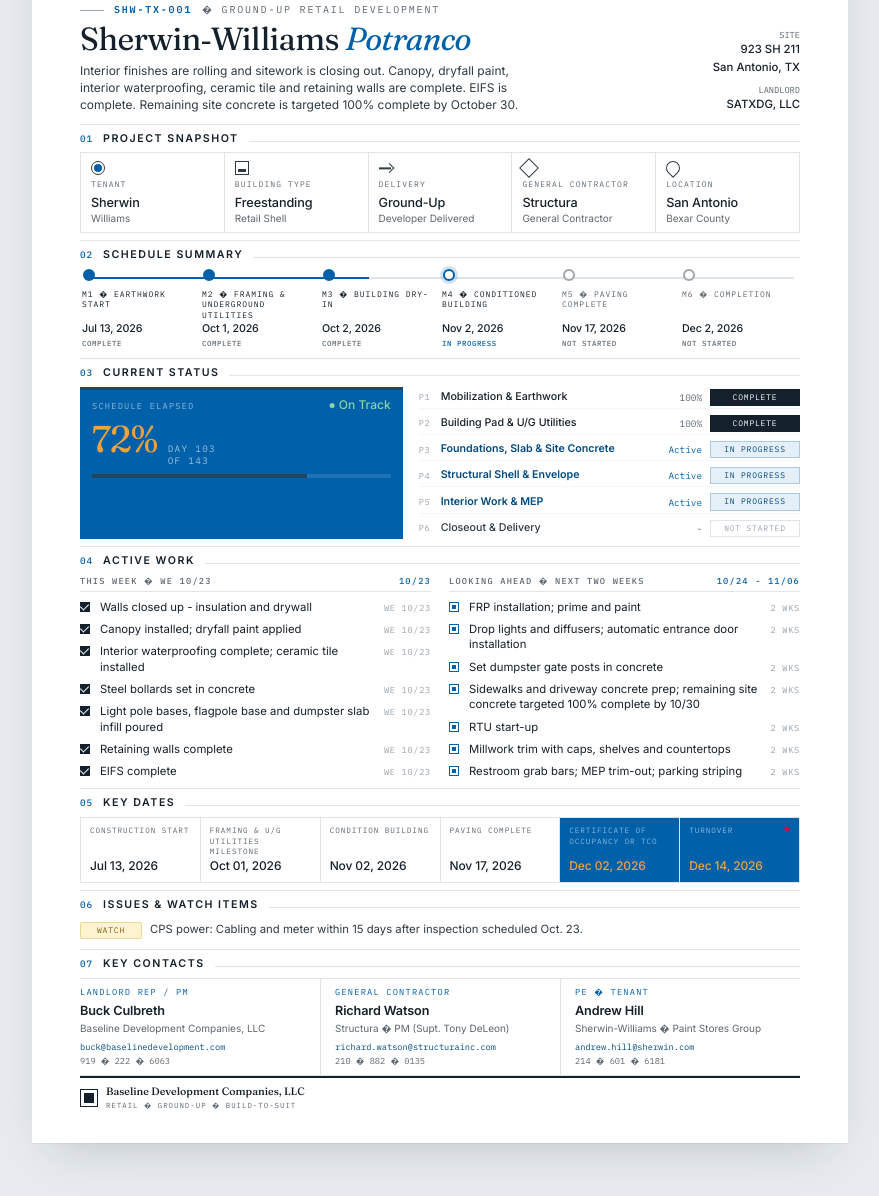
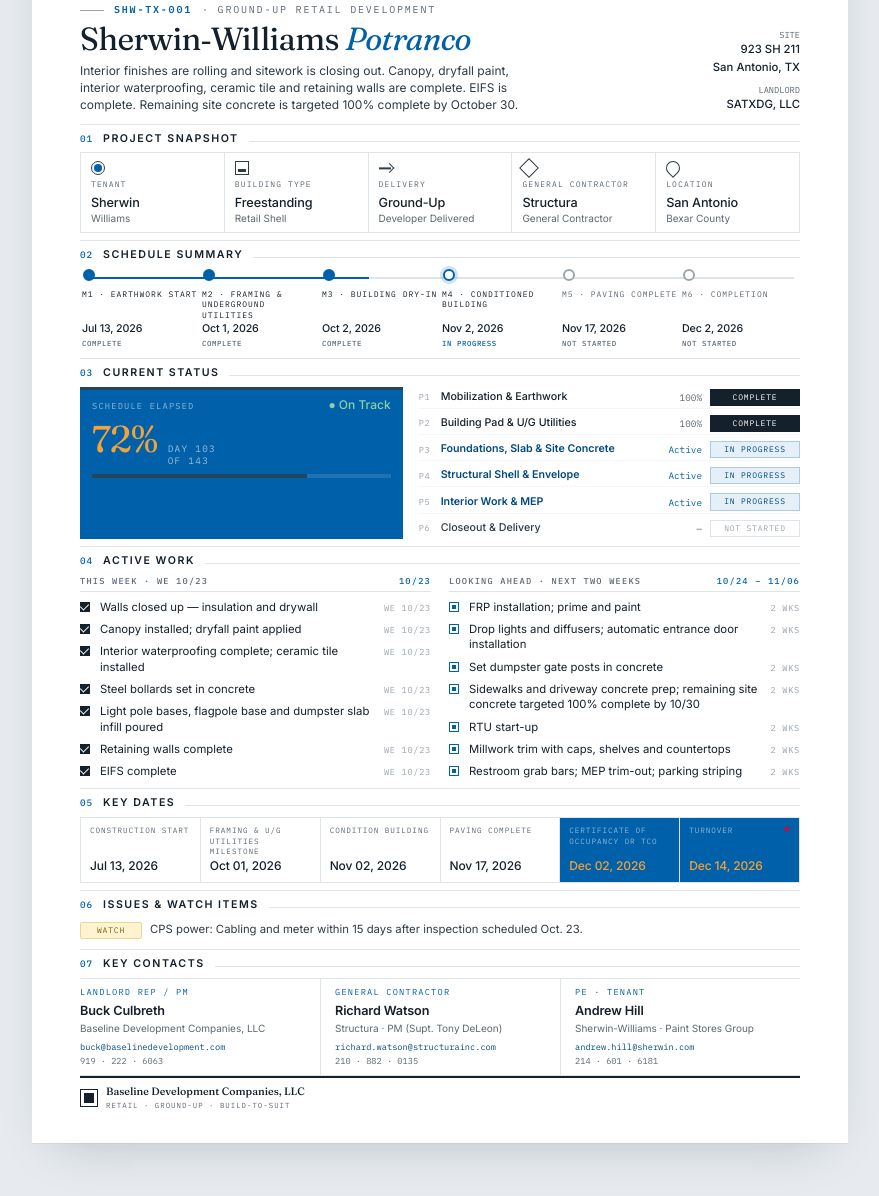
Before and after one commit to Harvey-Buck/SW_SATX-Project-Reports, a plain HTML site: page construction-status.html in a window 1280 px wide. Shown: the part 146-1342 px from the top of the page, without its empty margins (200-1079 px from the left). Drawn offline with Linux system fonts and the light colour scheme.

```diff
--- a/construction-status.html
+++ b/construction-status.html
@@ -2,7 +2,7 @@
 <html lang="en">
 <head>
 <meta charset="utf-8">
-<title>SHW-TX-001 � Sherwin Williams Potranco � Project Status</title>
+<title>SHW-TX-001 · Sherwin Williams Potranco · Project Status</title>
 <meta name="viewport" content="width=device-width, initial-scale=1">
 <link rel="preconnect" href="https://fonts.googleapis.com">
 <link rel="preconnect" href="https://fonts.gstatic.com" crossorigin>
@@ -541,7 +541,7 @@
     <div class="doc-meta">
       <div><strong>CONSTRUCTION STATUS</strong></div>
       <div>Issued <span style="color:var(--ink)">10 / 23 / 2026</span></div>
-      <div style="margin-top:4px"><span class="status-pill"><span class="dot"></span>Active � Interior Work, Envelope &amp; Sitework</span></div>
+      <div style="margin-top:4px"><span class="status-pill"><span class="dot"></span>Active · Interior Work, Envelope &amp; Sitework</span></div>
     </div>
   </div>
 
@@ -551,7 +551,7 @@
       <div class="eyebrow">
         <span class="bar"></span>
         <span class="code">SHW-TX-001</span>
-        <span>� Ground-Up Retail Development</span>
+        <span>· Ground-Up Retail Development</span>
       </div>
       <h1>Sherwin&#8209;Williams <em>Potranco</em></h1>
       <div class="subtitle">Interior finishes are rolling and sitework is closing out. Canopy, dryfall paint, interior waterproofing, ceramic tile and retaining walls are complete. EIFS is complete. Remaining site concrete is targeted 100% complete by October 30.</div>
@@ -565,7 +565,7 @@
     </div>
   </div>
 
-  <!-- 01 � SNAPSHOT -->
+  <!-- 01 · SNAPSHOT -->
   <section class="section">
     <div class="section-head">
       <span class="section-num">01</span>
@@ -601,7 +601,7 @@
     </div>
   </section>
 
-  <!-- 02 � SCHEDULE -->
+  <!-- 02 · SCHEDULE -->
   <section class="section">
     <div class="section-head">
       <span class="section-num">02</span>
@@ -614,39 +614,39 @@
       <div class="milestones">
         <div class="ms done">
           <div class="ms-dot"></div>
-          <div class="ms-label">M1 � Earthwork Start</div>
+          <div class="ms-label">M1 · Earthwork Start</div>
           <div class="ms-date">Jul 13, 2026<span class="ms-status">Complete</span></div>
         </div>
         <div class="ms done">
           <div class="ms-dot"></div>
-          <div class="ms-label">M2 � Framing &amp; Underground Utilities</div>
+          <div class="ms-label">M2 · Framing &amp; Underground Utilities</div>
           <div class="ms-date">Oct 1, 2026<span class="ms-status">Complete</span></div>
         </div>
         <div class="ms done">
           <div class="ms-dot"></div>
-          <div class="ms-label">M3 � Building Dry-In</div>
+          <div class="ms-label">M3 · Building Dry-In</div>
           <div class="ms-date">Oct 2, 2026<span class="ms-status">Complete</span></div>
         </div>
         <div class="ms current">
           <div class="ms-dot"></div>
-          <div class="ms-label">M4 � Conditioned Building</div>
+          <div class="ms-label">M4 · Conditioned Building</div>
           <div class="ms-date">Nov 2, 2026<span class="ms-status">In Progress</span></div>
         </div>
         <div class="ms">
           <div class="ms-dot"></div>
-          <div class="ms-label">M5 � Paving Complete</div>
+          <div class="ms-label">M5 · Paving Complete</div>
           <div class="ms-date">Nov 17, 2026<span class="ms-status">Not Started</span></div>
         </div>
         <div class="ms">
           <div class="ms-dot"></div>
-          <div class="ms-label">M6 � Completion</div>
+          <div class="ms-label">M6 · Completion</div>
           <div class="ms-date">Dec 2, 2026<span class="ms-status">Not Started</span></div>
         </div>
       </div>
     </div>
   </section>
 
-  <!-- 03 � STATUS -->
+  <!-- 03 · STATUS -->
   <section class="section">
     <div class="section-head">
       <span class="section-num">03</span>
@@ -699,14 +699,14 @@
         <div class="phase">
           <span class="no">P6</span>
           <span class="name">Closeout &amp; Delivery</span>
-          <span class="pct">-</span>
+          <span class="pct">—</span>
           <span class="state">Not Started</span>
         </div>
       </div>
     </div>
   </section>
 
-  <!-- 04 � ACTIVE WORK -->
+  <!-- 04 · ACTIVE WORK -->
   <section class="section">
     <div class="section-head">
       <span class="section-num">04</span>
@@ -715,9 +715,9 @@
     </div>
     <div class="work-cols">
       <div class="work-col left">
-        <h4><span>This Week � WE 10/23</span><span class="tag">10/23</span></h4>
+        <h4><span>This Week · WE 10/23</span><span class="tag">10/23</span></h4>
         <ul>
-          <li><span class="ck"></span><span>Walls closed up - insulation and drywall</span><span class="dt">WE 10/23</span></li>
+          <li><span class="ck"></span><span>Walls closed up — insulation and drywall</span><span class="dt">WE 10/23</span></li>
           <li><span class="ck"></span><span>Canopy installed; dryfall paint applied</span><span class="dt">WE 10/23</span></li>
           <li><span class="ck"></span><span>Interior waterproofing complete; ceramic tile installed</span><span class="dt">WE 10/23</span></li>
           <li><span class="ck"></span><span>Steel bollards set in concrete</span><span class="dt">WE 10/23</span></li>
@@ -727,7 +727,7 @@
         </ul>
       </div>
       <div class="work-col right">
-        <h4><span>Looking Ahead � Next Two Weeks</span><span class="tag">10/24 - 11/06</span></h4>
+        <h4><span>Looking Ahead · Next Two Weeks</span><span class="tag">10/24 – 11/06</span></h4>
         <ul>
           <li><span class="ck"></span><span>FRP installation; prime and paint</span><span class="dt">2 WKS</span></li>
           <li><span class="ck"></span><span>Drop lights and diffusers; automatic entrance door installation</span><span class="dt">2 WKS</span></li>
@@ -741,7 +741,7 @@
     </div>
   </section>
 
-  <!-- 05 � KEY DATES / PERMITS -->
+  <!-- 05 · KEY DATES / PERMITS -->
   <section class="section">
     <div class="section-head">
       <span class="section-num">05</span>
@@ -777,7 +777,7 @@
     </div>
   </section>
 
-  <!-- 06 � ISSUES / WATCH -->
+  <!-- 06 · ISSUES / WATCH -->
   <section class="section">
     <div class="section-head">
       <span class="section-num">06</span>
@@ -792,7 +792,7 @@
     </div>
   </section>
 
-  <!-- 07 � CONTACTS -->
+  <!-- 07 · CONTACTS -->
   <section class="section" style="padding-bottom:0;">
     <div class="section-head">
       <span class="section-num">07</span>
@@ -806,25 +806,25 @@
         <div class="contact-org">Baseline Development Companies, LLC</div>
         <div class="contact-line">
           <span class="em">buck@baselinedevelopment.com</span><br>
-          919 � 222 � 6063
+          919 · 222 · 6063
         </div>
       </div>
       <div class="contact">
         <div class="contact-role">General Contractor</div>
         <div class="contact-name">Richard Watson</div>
-        <div class="contact-org">Structura � PM (Supt. Tony DeLeon)</div>
+        <div class="contact-org">Structura · PM (Supt. Tony DeLeon)</div>
         <div class="contact-line">
           <span class="em">richard.watson@structurainc.com</span><br>
-          210 � 882 � 0135
+          210 · 882 · 0135
         </div>
       </div>
       <div class="contact">
-        <div class="contact-role">PE � Tenant</div>
+        <div class="contact-role">PE · Tenant</div>
         <div class="contact-name">Andrew Hill</div>
-        <div class="contact-org">Sherwin-Williams � Paint Stores Group</div>
+        <div class="contact-org">Sherwin-Williams · Paint Stores Group</div>
         <div class="contact-line">
           <span class="em">andrew.hill@sherwin.com</span><br>
-          214 � 601 � 6181
+          214 · 601 · 6181
         </div>
       </div>
     </div>
@@ -836,7 +836,7 @@
       <div class="mk"></div>
       <div class="wm">
         Baseline Development Companies, LLC
-        <small>Retail � Ground-Up � Build-to-Suit</small>
+        <small>Retail · Ground-Up · Build-to-Suit</small>
       </div>
     </div>
   </div>
```
